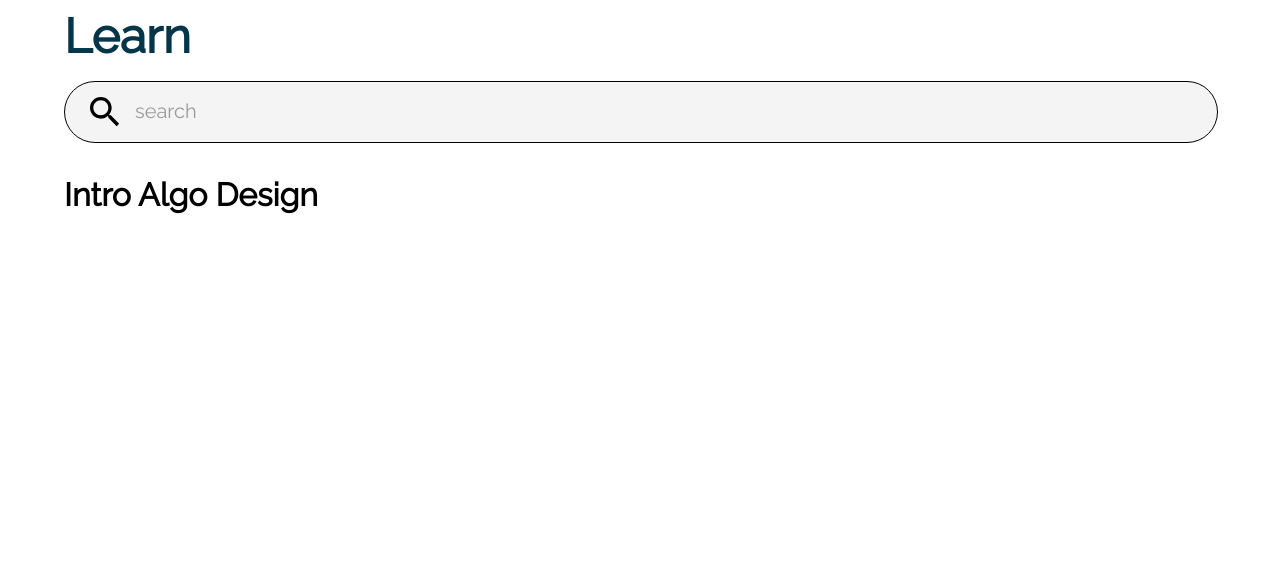
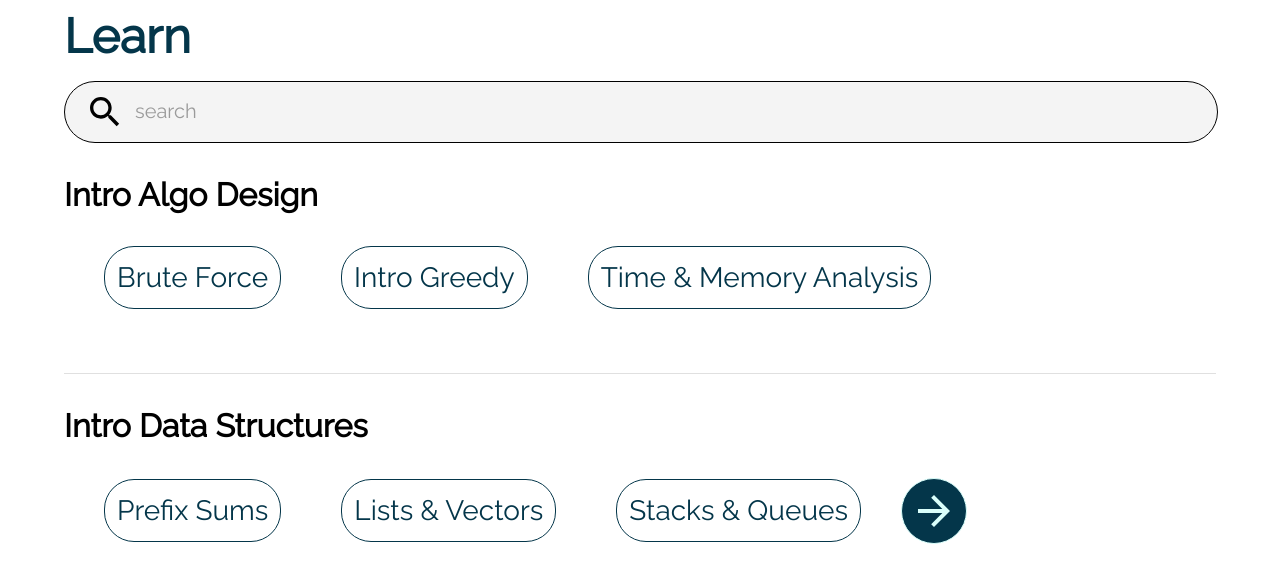
Before and after one commit to ofast-team/frontend, a React (Create React App) app: page /learn in a window 1280 px wide. Shown: the top 582 px of the page. Built offline with nearby package versions, Linux system fonts and the light colour scheme.

Commit message:
learn page first draft complete

```diff
--- a/public/index.html
+++ b/public/index.html
@@ -24,7 +24,7 @@
       work correctly both with client-side routing and a non-root public URL.
       Learn how to configure a non-root public URL by running `npm run build`.
     -->
-    <title>React App</title>
+    <title>O(fast)</title>
   </head>
   <body>
     <noscript>You need to enable JavaScript to run this app.</noscript>
--- a/src/pages/LearnPage.tsx
+++ b/src/pages/LearnPage.tsx
@@ -1,12 +1,56 @@
 import React from 'react'
-import { Box, Container, Typography, InputBase } from '@mui/material'
+import {
+  Box,
+  Container,
+  Typography,
+  InputBase,
+  Divider,
+  Button,
+  IconButton
+} from '@mui/material'
 import SearchIcon from '@mui/icons-material/Search'
+import ArrowForwardIcon from '@mui/icons-material/ArrowForward'
+import { styled } from '@mui/material/styles'
 
 const verticallyCenter = {
   position: 'absolute',
   top: '50%',
   transform: 'translate(0%, -50%)'
 }
+
+const LessonButton = styled(Button)({
+  border: '1px solid',
+  borderRadius: 30,
+  padding: '6px 12px',
+  textTransform: 'none',
+  fontSize: 28,
+  fontFamily: [
+    'Raleway',
+    'sans-serif',
+  ].join(','),
+  fontWeight: 500,
+  '&:hover': {
+    backgroundColor: '#04364A',
+    borderColor: '#04364A',
+    color: '#DAFFFB',
+  },
+  '&:active': {
+    backgroundColor: '#04364A',
+    borderColor: '#04364A',
+  },
+});
+
+const NextButton = styled(IconButton)({
+  backgroundColor: '#04364A',
+  borderColor: '#04364A',
+  border: '1px solid',
+  color: '#DAFFFB',
+  '&:hover': {
+    borderColor: '#04364A',
+    backgroundColor: 'white',
+    color: '#04364A',
+  }
+});
 
 function SearchBar() {
   return (
@@ -41,22 +85,24 @@ interface LessonGroupProps {
 
 function LessonGroup({ title, children }: LessonGroupProps) {
   return (
-    <Box sx={{ mt: 4 }}>
-      <Typography variant="h4" gutterBottom>
+    <Box mt={4} mb={8}>
+      <Typography variant="h4">
         {title}
       </Typography>
-      {children}
+      <Box mt={4}>
+        {children}
+      </Box>
     </Box>
   )
 }
 
-interface LessonProps {
-  title: string;
+interface SpacingProps {
+  spacing: number;
 }
 
-function Lesson({ title }: LessonProps) {
+function InlineSpacing({ spacing }: SpacingProps) {
   return (
-    <></>
+    <div style={{ display: 'inline', marginLeft: spacing }} />
   )
 }
 
@@ -66,9 +112,55 @@ export default function LearnPage() {
       <Typography variant="h3" gutterBottom color="primary">
         Learn
       </Typography>
+
       <SearchBar />
+
       <LessonGroup title="Intro Algo Design">
-        <Lesson title="Brute Force"/>
+        <InlineSpacing spacing={40} />
+
+        <LessonButton>
+          Brute Force
+        </LessonButton>
+
+        <InlineSpacing spacing={60} />
+
+        <LessonButton>
+          Intro Greedy
+        </LessonButton>
+
+        <InlineSpacing spacing={60} />
+
+        <LessonButton>
+          Time & Memory Analysis
+        </LessonButton>
+      </LessonGroup>
+
+      <Divider />
+
+      <LessonGroup title="Intro Data Structures">
+        <InlineSpacing spacing={40} />
+
+        <LessonButton>
+          Prefix Sums
+        </LessonButton>
+
+        <InlineSpacing spacing={60} />
+
+        <LessonButton>
+          Lists & Vectors
+        </LessonButton>
+
+        <InlineSpacing spacing={60} />
+
+        <LessonButton>
+          Stacks & Queues
+        </LessonButton>
+
+        <InlineSpacing spacing={40} />
+
+        <NextButton>
+          <ArrowForwardIcon style={{ fontSize: '3rem' }} />
+        </NextButton>
       </LessonGroup>
     </Container>
   )
```
